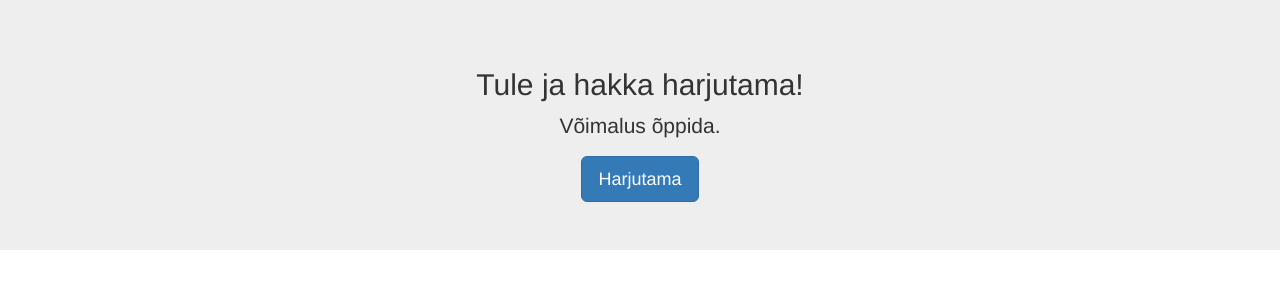
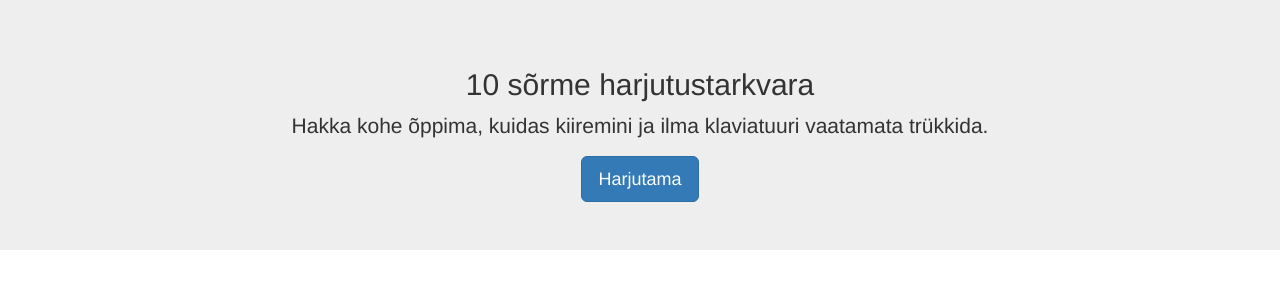
Before and after one commit to herkop/tenfinger, a website with bundled scripts: page index.html in a window 1280 px wide. Built offline with nearby package versions, Linux system fonts and the light colour scheme.

Commit message:
main page text changed

```diff
--- a/index.html
+++ b/index.html
@@ -17,8 +17,8 @@
 
 <div class="jumbotron">
 <div class="container text-center max-height">
-    <h2>Tule ja hakka harjutama!</h2>
-    <p>Võimalus õppida.</p>
+    <h2>10 sõrme harjutustarkvara</h2>
+    <p>Hakka kohe õppima, kuidas kiiremini ja ilma klaviatuuri vaatamata trükkida.</p>
     <a class="btn btn-primary btn-lg" href="/exercise">Harjutama</a>
 
 </div>
```
